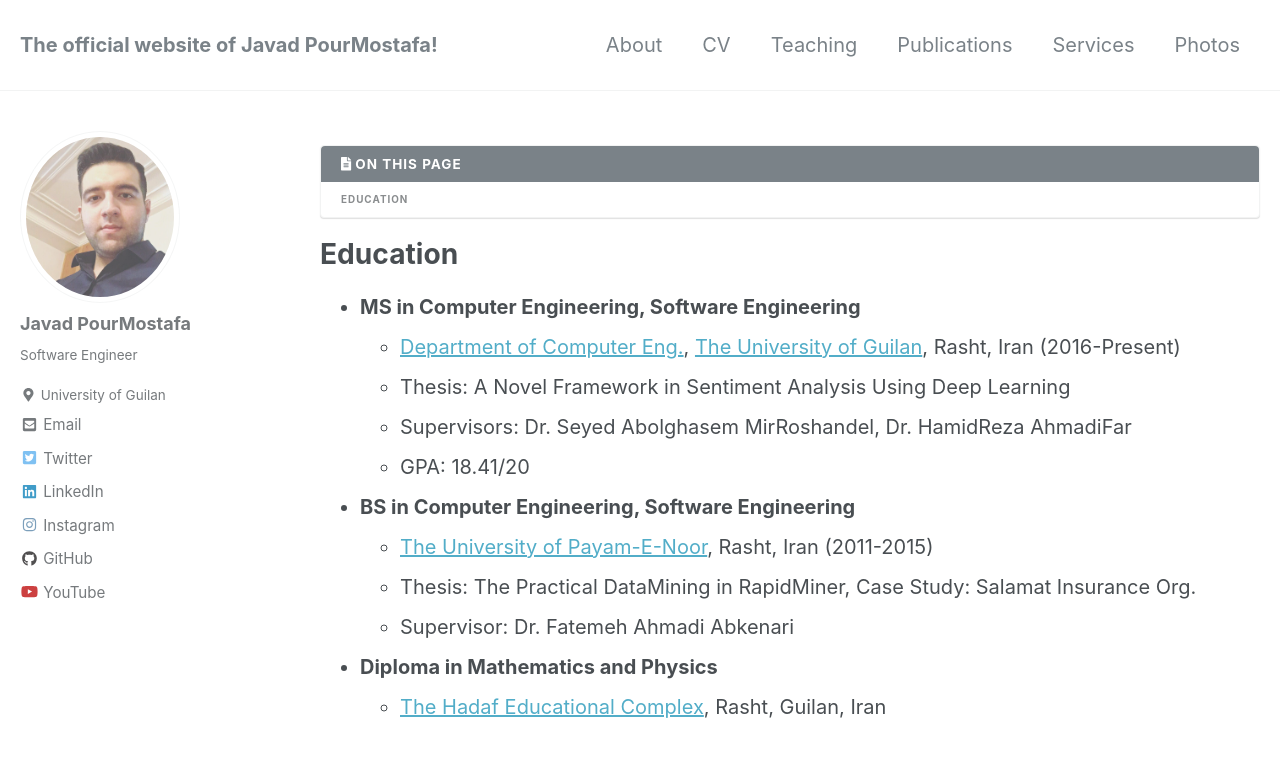
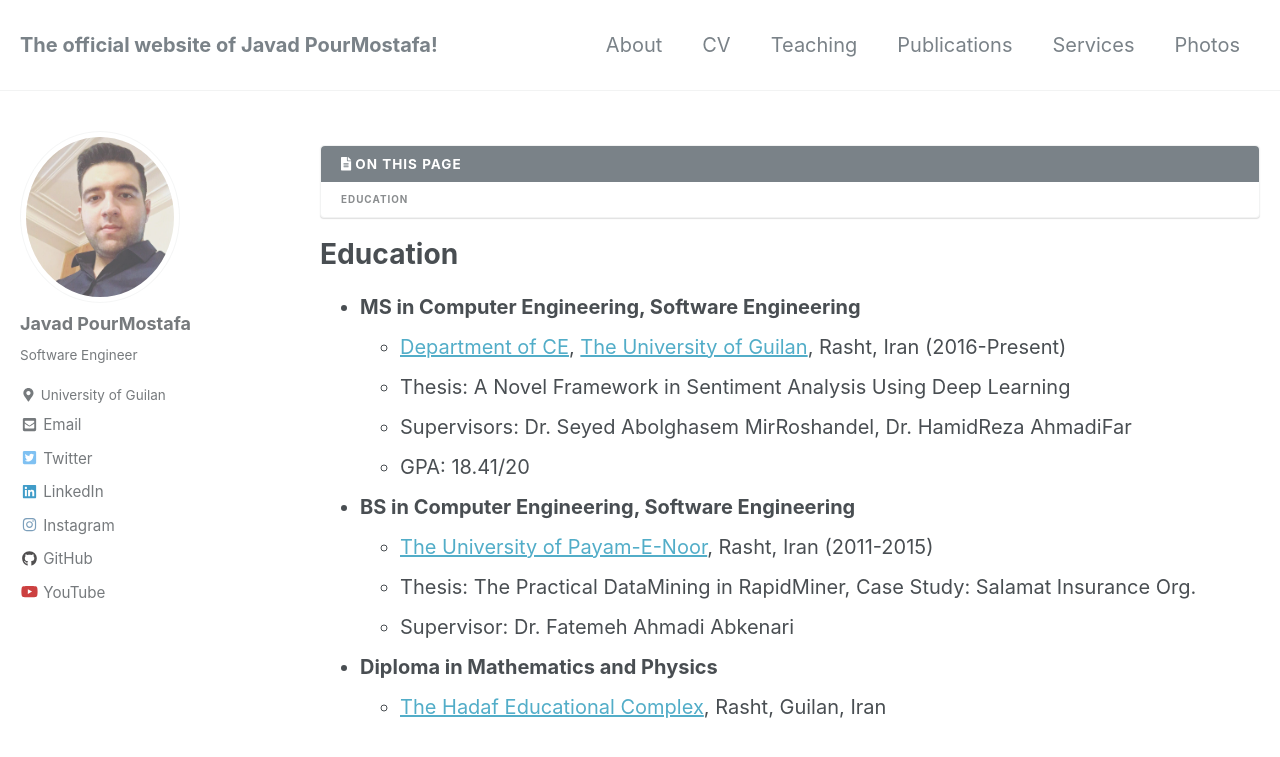
Before and after one commit to JoyeBright/JoyeBright.github.io, a Jekyll site: the page built from _pages/cv.md, in a window 1280 px wide and 900 px high. Shown: the top 757 px of the window. Built offline with Jekyll 4.4.1, drawn with Linux system fonts in a browser that asks for light colours; nearby versions of some CDN libraries.

Commit message:
Update cv.md

```diff
--- a/_pages/cv.md
+++ b/_pages/cv.md
@@ -8,7 +8,7 @@ author_profile: true
 {% include toc %}
 # Education
  * <b>MS in Computer Engineering, Software Engineering</b><br>
-   * [Department of Computer Eng.](http://ce.guilan.ac.ir/), [The University of Guilan](http://guilan.ac.ir/en/), Rasht, Iran (2016-Present)<br>
+   * [Department of CE](http://ce.guilan.ac.ir/), [The University of Guilan](http://guilan.ac.ir/en/), Rasht, Iran (2016-Present)<br>
    * Thesis: A Novel Framework in Sentiment Analysis Using Deep Learning<br>
    * Supervisors: Dr. Seyed Abolghasem MirRoshandel, Dr. HamidReza AhmadiFar
    * GPA: 18.41/20
```
